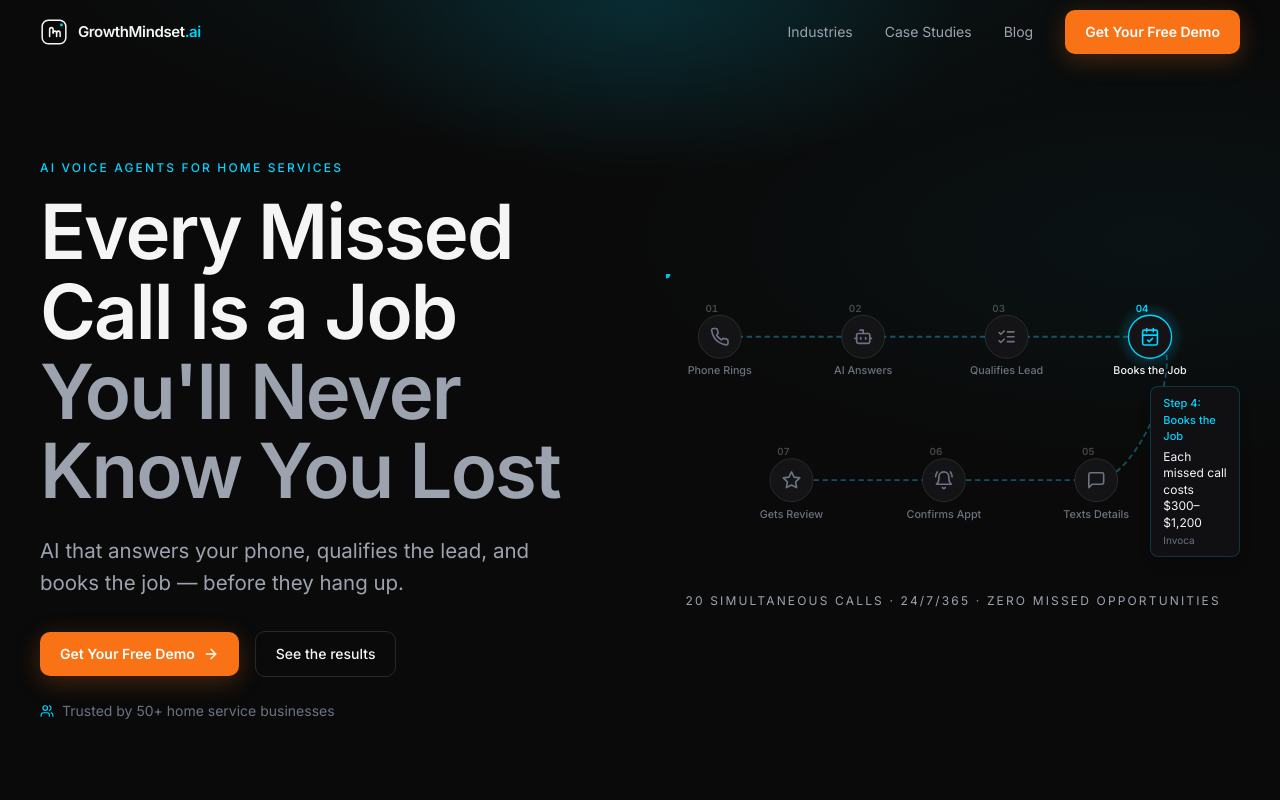
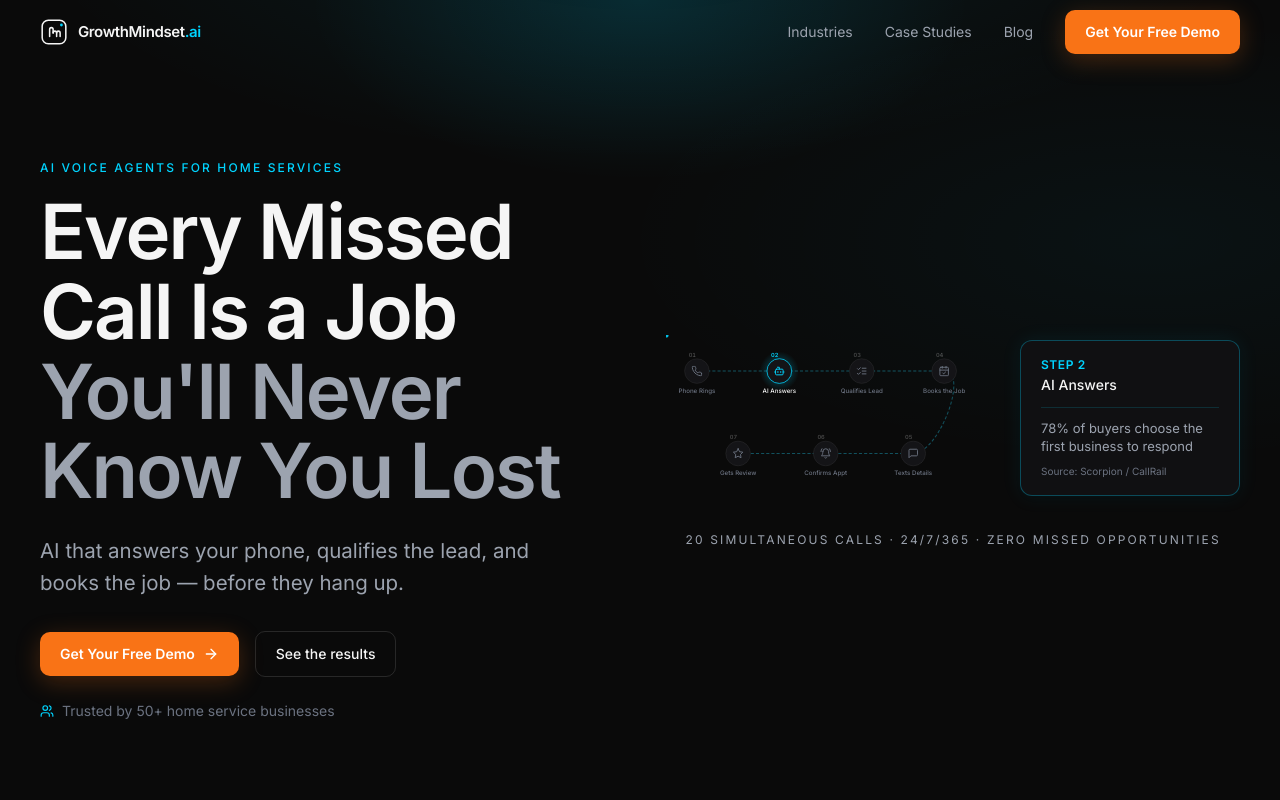
Before and after one commit to MattymBaylor/gms-website-3.0-perplexity, a Next.js app: page / in a window 1280 px wide. Shown: the top 800 px of the page. Built offline with nearby package versions, Linux system fonts and the light colour scheme.

Commit message:
feat: fixed stat box on right, click-to-select, slower cycle

```diff
--- a/components/HeroBlueprint.tsx
+++ b/components/HeroBlueprint.tsx
@@ -1,7 +1,7 @@
 'use client';
 
 import { motion, useReducedMotion, AnimatePresence } from 'framer-motion';
-import { useEffect, useState } from 'react';
+import { useEffect, useState, useRef, useCallback } from 'react';
 import {
   Phone,
   Bot,
@@ -14,9 +14,9 @@ import {
 
 /**
  * Hero "blueprint" — a clean horizontal timeline showing the 7-step
- * voice agent lifecycle. Steps flow left→right with clear numbering.
- * Desktop: two rows (4 + 3) connected by a smooth path.
- * Mobile: vertical numbered list.
+ * voice agent lifecycle. Steps flow left→right (top row) then right→left
+ * (bottom row). A fixed stat card on the right glows in sync with the
+ * active node. Click any node to jump to it; auto-cycle resumes from there.
  */
 
 interface NodeDef {
@@ -28,30 +28,51 @@ interface NodeDef {
 }
 
 const NODES: NodeDef[] = [
-  { id: 1, label: 'Phone Rings',         stat: '97% of homeowners say response speed influences who they hire', source: 'CallRail 2026',             icon: <Phone size={22} /> },
-  { id: 2, label: 'AI Answers',          stat: '78% of buyers choose the first business to respond',              source: 'Scorpion / CallRail',       icon: <Bot size={22} /> },
-  { id: 3, label: 'Qualifies Lead',      stat: '62% of customers call before making a purchase',                  source: 'Invoca',                     icon: <ListChecks size={22} /> },
-  { id: 4, label: 'Books the Job',       stat: 'Each missed call costs $300–$1,200',                              source: 'Invoca',                     icon: <CalendarCheck size={22} /> },
-  { id: 5, label: 'Texts Details',       stat: 'Less than 3% of voicemail callers leave a message',               source: 'Invoca',                     icon: <MessageSquare size={22} /> },
-  { id: 6, label: 'Confirms Appt',       stat: 'Without reminders, up to 30% of appointments are no-shows',       source: 'AAFP / industry data',       icon: <BellRing size={22} /> },
-  { id: 7, label: 'Gets Review',         stat: "85% of callers who can't reach you never call back",              source: 'Phone2 / industry research', icon: <Star size={22} /> },
+  { id: 1, label: 'Phone Rings',    stat: '97% of homeowners say response speed influences who they hire', source: 'CallRail 2026',             icon: <Phone size={22} /> },
+  { id: 2, label: 'AI Answers',     stat: '78% of buyers choose the first business to respond',              source: 'Scorpion / CallRail',       icon: <Bot size={22} /> },
+  { id: 3, label: 'Qualifies Lead', stat: '62% of customers call before making a purchase',                  source: 'Invoca',                     icon: <ListChecks size={22} /> },
+  { id: 4, label: 'Books the Job',  stat: 'Each missed call costs $300–$1,200',                              source: 'Invoca',                     icon: <CalendarCheck size={22} /> },
+  { id: 5, label: 'Texts Details',  stat: 'Less than 3% of voicemail callers leave a message',               source: 'Invoca',                     icon: <MessageSquare size={22} /> },
+  { id: 6, label: 'Confirms Appt',  stat: 'Without reminders, up to 30% of appointments are no-shows',       source: 'AAFP / industry data',       icon: <BellRing size={22} /> },
+  { id: 7, label: 'Gets Review',    stat: "85% of callers who can't reach you never call back",              source: 'Phone2 / industry research', icon: <Star size={22} /> },
 ];
 
-const CYCLE_S = 12;
+/* ~3.5 seconds per step — slow enough to read each fact */
+const CYCLE_S = 25;
 
 export function HeroBlueprint() {
   const prefersReduced = useReducedMotion();
   const [activeIdx, setActiveIdx] = useState(0);
   const [hoverIdx, setHoverIdx] = useState<number | null>(null);
+  const intervalRef = useRef<ReturnType<typeof setInterval> | null>(null);
 
-  useEffect(() => {
+  /* Start / restart the auto-cycle from the current activeIdx */
+  const startCycle = useCallback(() => {
     if (prefersReduced) return;
+    if (intervalRef.current) clearInterval(intervalRef.current);
     const slice = (CYCLE_S / NODES.length) * 1000;
-    const interval = setInterval(() => {
+    intervalRef.current = setInterval(() => {
       setActiveIdx((prev) => (prev + 1) % NODES.length);
     }, slice);
-    return () => clearInterval(interval);
   }, [prefersReduced]);
+
+  /* Boot the cycle on mount */
+  useEffect(() => {
+    startCycle();
+    return () => {
+      if (intervalRef.current) clearInterval(intervalRef.current);
+    };
+  }, [startCycle]);
+
+  /* Click handler — jump to node and restart the timer */
+  const handleNodeClick = useCallback(
+    (idx: number) => {
+      setActiveIdx(idx);
+      setHoverIdx(null);
+      startCycle();
+    },
+    [startCycle],
+  );
 
   const visibleIdx = hoverIdx ?? activeIdx;
 
@@ -84,6 +105,10 @@ export function HeroBlueprint() {
     <div className="relative w-full">
       {/* ── Desktop / tablet ── */}
       <div className="relative hidden sm:block">
+        {/* Two-part layout: diagram left, stat card right */}
+        <div className="flex items-center gap-6">
+          {/* Diagram */}
+          <div className="flex-1 min-w-0">
             <svg
               viewBox="0 0 640 320"
               className="relative w-full"
@@ -129,7 +154,7 @@ export function HeroBlueprint() {
                 </circle>
               )}
 
-          {/* Step numbers along the path — small "1" "2" etc above each node */}
+              {/* Nodes */}
               {NODES.map((n, idx) => {
                 const pos = positions[idx];
                 const isActive = visibleIdx === idx;
@@ -138,6 +163,7 @@ export function HeroBlueprint() {
                     key={n.id}
                     onMouseEnter={() => setHoverIdx(idx)}
                     onMouseLeave={() => setHoverIdx(null)}
+                    onClick={() => handleNodeClick(idx)}
                     style={{ cursor: 'pointer' }}
                   >
                     {/* Glow behind active node */}
@@ -206,35 +232,48 @@ export function HeroBlueprint() {
                 );
               })}
             </svg>
+          </div>
 
-        {/* Stat tooltip */}
+          {/* ── Fixed stat card on the right ── */}
+          <div className="w-[220px] flex-shrink-0 self-center">
             <AnimatePresence mode="wait">
               <motion.div
                 key={visibleIdx}
-            initial={{ opacity: 0, y: 4 }}
+                initial={{ opacity: 0, y: 6 }}
                 animate={{ opacity: 1, y: 0 }}
-            exit={{ opacity: 0 }}
-            transition={{ duration: 0.25 }}
-            className="pointer-events-none absolute z-10 -translate-x-1/2 rounded-lg border border-accent/20 bg-bg-elevated/95 px-3 py-2 shadow-lg backdrop-blur"
+                exit={{ opacity: 0, y: -6 }}
+                transition={{ duration: 0.3 }}
+                className="rounded-xl border bg-bg-elevated/95 px-5 py-4 shadow-lg backdrop-blur"
                 style={{
-              left: `${(positions[visibleIdx].x / 640) * 100}%`,
-              top: positions[visibleIdx].y > 150
-                ? `${((positions[visibleIdx].y - 50) / 320) * 100}%`
-                : `${((positions[visibleIdx].y + 55) / 320) * 100}%`,
-              maxWidth: '220px',
+                  borderColor: 'rgba(0, 212, 255, 0.3)',
+                  boxShadow: '0 0 20px rgba(0, 212, 255, 0.08), 0 4px 12px rgba(0,0,0,0.3)',
                 }}
               >
-            <p className="text-[11px] font-medium text-accent">
-              Step {visibleIdx + 1}: {NODES[visibleIdx].label}
+                {/* Step label */}
+                <p className="text-xs font-semibold uppercase tracking-wider text-accent">
+                  Step {visibleIdx + 1}
                 </p>
-            <p className="mt-1 text-xs leading-snug text-ink">
+                <p className="mt-0.5 text-sm font-medium text-ink">
+                  {NODES[visibleIdx].label}
+                </p>
+
+                {/* Divider */}
+                <div
+                  className="my-3 h-px w-full"
+                  style={{ background: 'rgba(0, 212, 255, 0.15)' }}
+                />
+
+                {/* Stat */}
+                <p className="text-[13px] leading-snug text-ink-muted">
                   {NODES[visibleIdx].stat}
                 </p>
-            <p className="mt-0.5 text-[10px] text-ink-dim">
-              {NODES[visibleIdx].source}
+                <p className="mt-2 text-[10px] text-ink-dim">
+                  Source: {NODES[visibleIdx].source}
                 </p>
               </motion.div>
             </AnimatePresence>
+          </div>
+        </div>
       </div>
 
       {/* ── Mobile: numbered vertical flow ── */}
@@ -250,6 +289,7 @@ export function HeroBlueprint() {
                 viewport={{ once: true }}
                 transition={{ delay: idx * 0.06, duration: 0.35 }}
                 className="relative"
+                onClick={() => handleNodeClick(idx)}
               >
                 {/* Connecting line */}
                 {idx < NODES.length - 1 && (
```
Lines whose indentation alone changed are shown as unchanged.
